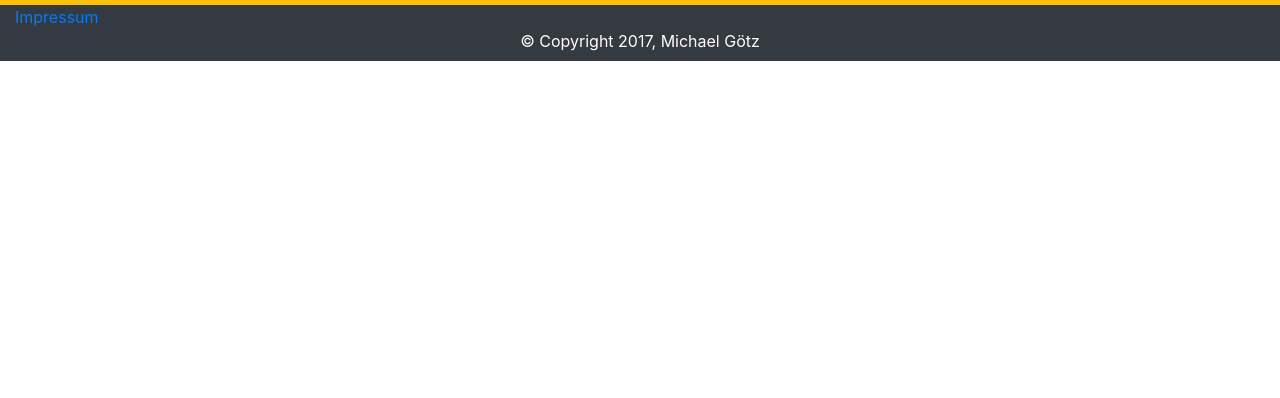
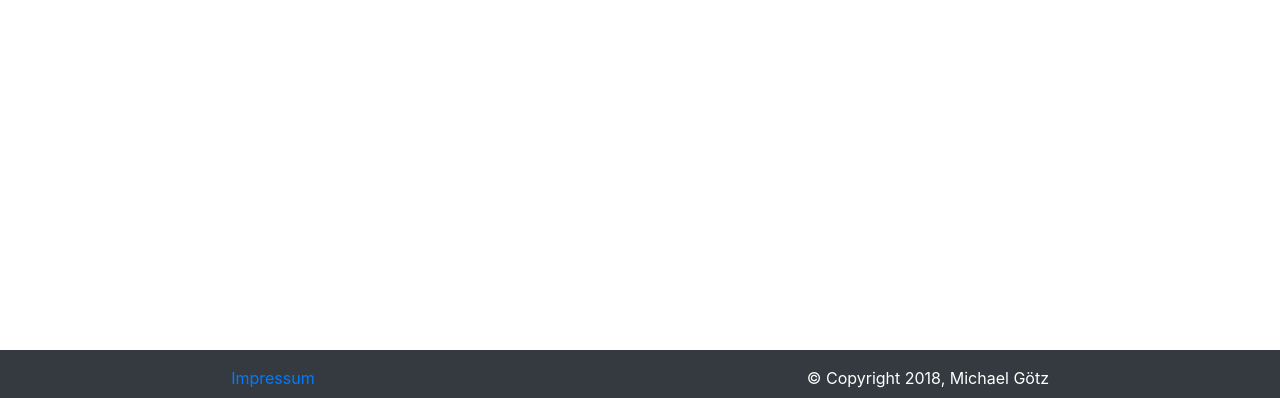
Before and after one commit to michigg/quotes, a Django app: a page that uses fachschaftszitat/templates/base.jinja in a window 1280 px wide. Shown: the part 402-800 px from the top of the page. Run offline with Django 3.2, Linux system fonts and the light colour scheme; some libraries are stand-ins or nearby versions.

Commit message:
Fix footer

```diff
--- /dev/null
+++ b/fachschaftszitat/static/home/main.css
@@ -0,0 +1,5 @@
+footer {
+    position: fixed;
+    bottom: 0;
+    width: 100%;
+}
--- a/fachschaftszitat/templates/base.jinja
+++ b/fachschaftszitat/templates/base.jinja
@@ -16,6 +16,7 @@
     {#    <link rel="stylesheet" href="{% static 'libs/font-awesome-4.7.0/css/font-awesome.css' %}">#}
     <link rel="stylesheet" href="{% static 'libs/bootstrap-4.0.0-beta-dist/css/bootstrap.css' %}">
     <link rel="stylesheet" href="{% static 'home/form.css' %}">
+    <link rel="stylesheet" href="{% static 'home/main.css' %}">
     {% block css_extra %}{% endblock %}
 </head>
 
@@ -33,25 +34,14 @@
             {% block content %}{% endblock %}
         </div>
 
-        {% block test %}
-            <div class="row text-center bg-warning pb-2 pl-3 pr-3" style="font-size: 12px !important;">
-                <div class="col-12 text-center">
-                    Hinweis: Diese Seite dient <strong>nur</strong> zu Testzwecken.
-                    Wir garantieren weder die Vollständigkeit, noch
-                    die Korrektheit der dargestellten Daten.
-                </div>
-            </div>
-        {% endblock %}
         {% block footer %}
             <footer>
-                <div class="row bg-dark text-white">
-                    <div class="col-6">
-                        <p class="text-left mb-0"><a href="#">Impressum</a></p>
+                <div class="row text-center bg-dark text-white pt-3 pb-2">
+                     <div class="col-5">
+                        <p class="text-center mb-0"><a href="#">Impressum</a></p>
                     </div>
-                </div>
-                <div class="row text-center bg-dark text-white pb-2">
-                    <div class="col">
-                        © Copyright 2017, Michael Götz
+                    <div class="col-7">
+                        © Copyright 2018, Michael Götz
                     </div>
                 </div>
             </footer>
```
Also changed, not shown: fachschaftszitat/templates/home.jinja (+8 -6 lines).
